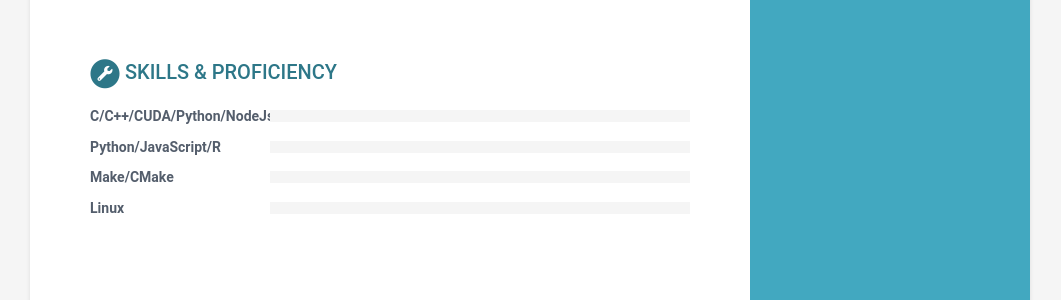
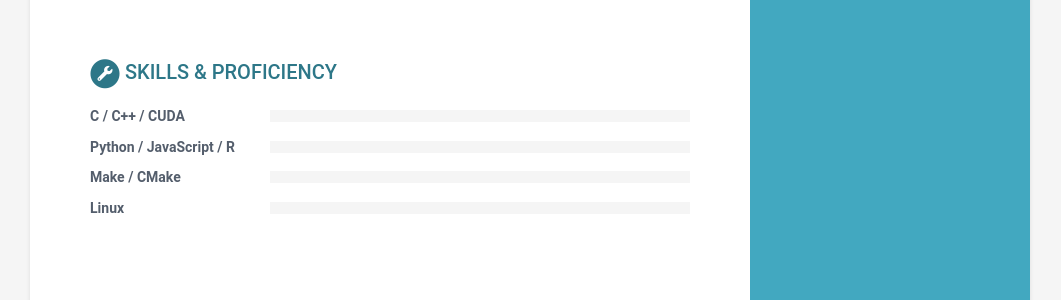
Before and after one commit to NikoZHAI/online-cv-zh, a Jekyll site: the page built from index.html, in a window 1280 px wide. Shown: the part 1040-1340 px from the top of the page, without its empty margins (110-1171 px from the left). Built offline with Jekyll 4.4.1, drawn with Linux system fonts in a browser that asks for light colours.

Commit message:
add skills

```diff
--- a/_data/data.yml
+++ b/_data/data.yml
@@ -118,10 +118,10 @@ skills:
     title: Skills &amp; Proficiency
 
     toolset:
-      - name: C/C++/CUDA/Python/NodeJs
+      - name: C / C++ / CUDA
 
-      - name: Python/JavaScript/R
+      - name: Python / JavaScript / R
 
-      - name: Make/CMake
+      - name: Make / CMake
 
       - name: Linux
```
